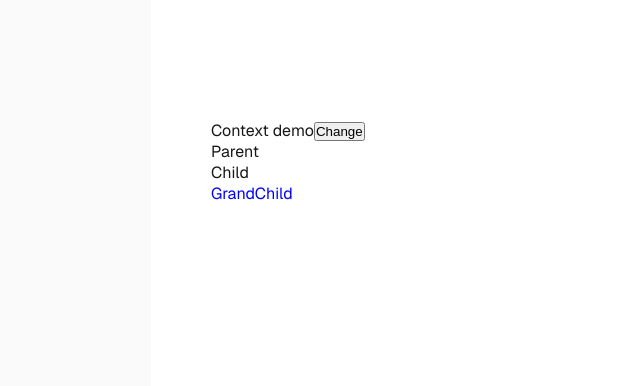
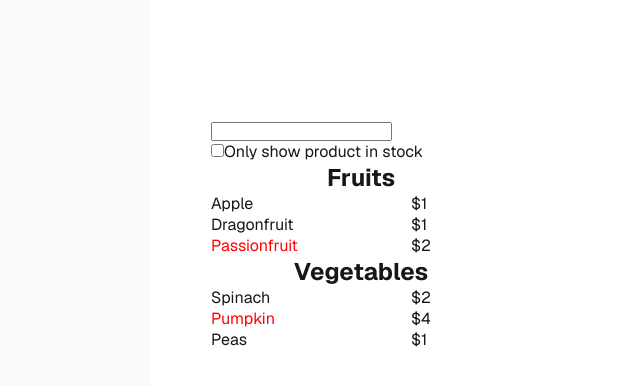
Before and after one commit to mrthetkhine/TuringJSReact13thBatch, a Next.js app in the folder frontend/: page / in a window 1280 px wide. Shown: the top 386 px of the page, without its empty margins (89-729 px from the left). Built offline with nearby package versions, Linux system fonts and the light colour scheme.

Commit message:
add component design

```diff
--- /dev/null
+++ b/frontend/src/app/components/ProductDemo/FilterableProductDemo.jsx
@@ -0,0 +1,142 @@
+import {useState} from "react";
+import './filterable-product.css';
+import classNames from "classnames";
+
+const initData = [
+    { category: "Fruits", price: "$1", stocked: true, name: "Apple" },
+    { category: "Fruits", price: "$1", stocked: true, name: "Dragonfruit" },
+    { category: "Fruits", price: "$2", stocked: false, name: "Passionfruit" },
+    { category: "Vegetables", price: "$2", stocked: true, name: "Spinach" },
+    { category: "Vegetables", price: "$4", stocked: false, name: "Pumpkin" },
+    { category: "Vegetables", price: "$1", stocked: true, name: "Peas" }
+];
+function SearchBar({onFilter})
+{
+    const [formState, setFormState] = useState({
+        item:'',
+        inStock: false,
+    })
+    const onChangeHandler =(e)=>{
+        setFormState({
+            ...formState,
+            item:e.target.value,
+        });
+        onFilter({
+            ...formState,
+            item:e.target.value,
+        })
+    }
+    const labelOnChangeHandler =(e)=>{
+        setFormState({
+            ...formState,
+            inStock:e.target.checked,
+        });
+        onFilter({
+            ...formState,
+            inStock:e.target.checked,
+        })
+    }
+    console.log('formState', formState);
+    return(<div>
+        <div>
+            <input type={"text"} value={formState.item}
+                            onChange={onChangeHandler}/>
+        </div>
+        <div>
+            <input type={"checkbox"} value={formState.inStock}
+                        onChange={labelOnChangeHandler}/>
+            <label>Only show product in stock</label>
+        </div>
+
+    </div>);
+}
+function ProductRow({item})
+{
+    const productClass = classNames({
+        'product-item':true,
+        'out-of-stock': !item.stocked,
+    });
+    return(<div className={"product-row"}>
+        <div className={productClass}>{item.name}</div>
+        <div className={'product-price'}>{item.price}</div>
+    </div>);
+}
+
+function ProductCategoryRow({items})
+{
+    console.log('items ', items);
+    let categoryName= items[0].category;
+    return(<div>
+        <h2 className={'product-category'}>{categoryName}</h2>
+        {
+            items.map((item,index)=><ProductRow key={index} item={item}/>)
+        }
+    </div>);
+}
+function groupByCategory(items)
+{
+    let group = {};
+    for(const item of items)
+    {
+        if(group[item.category]){
+            group[item.category].push(item);
+        }
+        else
+        {
+            group[item.category]= [item];
+        }
+    }
+    return group;
+}
+function ProductTable({items})
+{
+    const group = groupByCategory(items);
+    const categories = Object.keys(group);
+    console.log('Group ',group);
+    console.log('Categories ',categories);
+    return(<div>
+        {
+            categories.map((category,index)=><ProductCategoryRow
+                                                items={group[category]}
+                                                key={index}/>)
+        }
+
+    </div>);
+}
+function filterItemsByName(items,name)
+{
+    console.log('filterItemsByName ',name ,' items ',items);
+    if(name=='')
+    {
+        console.log('Name empty ',name);
+        return [...items];
+    }
+    return items.filter(item=>item.name.includes(name));
+}
+function filterItemByStock(items,stocked)
+{
+    console.log('filterItemByStock ',items , 'stocked ',stocked );
+    if(stocked){
+        return items.filter(item=>item.stocked );
+    }
+    else
+    {
+        return [...items];
+    }
+
+}
+export default function FilterableProductDemo(){
+    const [items,setItems] = useState(initData);
+    const onFilter =(formState)=>{
+
+        console.log('FilterableProductDemo filter form State', formState);
+        let newItems =filterItemByStock(initData,formState.inStock);
+        newItems = filterItemsByName(newItems,formState.item);
+        console.log('Filter  ',newItems);
+        setItems(newItems);
+    }
+    return(<div>
+        <SearchBar onFilter={onFilter}/>
+        <ProductTable items={items} />
+    </div>)
+}
--- /dev/null
+++ b/frontend/src/app/components/ProductDemo/filterable-product.css
@@ -0,0 +1,18 @@
+.product-category
+{
+    text-align: center;
+}
+.out-of-stock
+{
+    color: red;
+}
+.product-item
+{
+    display: inline-block;
+    width: 200px;
+}
+.product-price
+{
+    display: inline-block;
+    width: 100px;
+}
--- /dev/null
+++ b/frontend/src/app/components/context/TodoContext.js
@@ -0,0 +1,6 @@
+import {createContext} from "react";
+
+export const TodoContext = createContext({
+    todos:[],
+    dispatch: null
+});
--- /dev/null
+++ b/frontend/src/app/components/context/TodoCount.jsx
@@ -0,0 +1,10 @@
+import {useContext} from "react";
+import {TodoContext} from "@/app/components/context/TodoContext";
+
+export default function TodoCount()
+{
+    const {todos,dispatch} = useContext(TodoContext);
+    return (<div>
+        <h4> Todo count {todos.length}</h4>
+    </div>);
+}
--- /dev/null
+++ b/frontend/src/app/components/context/TodoListWithContext.jsx
@@ -0,0 +1,56 @@
+import {useContext, useReducer} from "react";
+import todoReducer from "@/app/components/reducer/todoReducer";
+
+import {TodoContext} from "@/app/components/context/TodoContext";
+import {TodoEntry, TodoItem} from "@/app/components/TodoList";
+
+let id = 4;
+function getNextId()
+{
+    return id++;
+}
+export default function TodoListWithContext()
+{
+    const {todos,dispatch} = useContext(TodoContext);
+
+    const onAddTodo = (title)=>{
+        console.log('onAdd Todo ',title);
+        let id = getNextId();
+        const newTodo = {
+            id,
+            title,
+        };
+        dispatch({
+            type:"ADD_TODO",
+            payload:newTodo
+        })
+    }
+    const onDeleteTodo = (todo) => {
+        console.log('Delete todo  ',todo);
+        dispatch({
+            type:"DELETE_TODO",
+            payload:todo
+        })
+
+    }
+    const onUpdateTodo = (todo) => {
+        console.log('update todo  ',todo);
+        dispatch({
+            type:"UPDATE_TODO",
+            payload:todo
+        })
+
+    }
+    return(
+    <div>
+        <TodoEntry onAddTodo={onAddTodo}/>
+        {
+            todos.map(todo=><TodoItem
+                key={todo.id}
+                todo={todo}
+                onDeleteTodo={onDeleteTodo}
+                onUpdateTodo={onUpdateTodo}
+            />)
+        }
+    </div>);
+}
--- /dev/null
+++ b/frontend/src/app/components/context/TodoListWithContextDemo.jsx
@@ -0,0 +1,31 @@
+import {useReducer} from "react";
+import todoReducer from "@/app/components/reducer/todoReducer";
+import {TodoContext} from "@/app/components/context/TodoContext";
+import TodoListWithContext from "@/app/components/context/TodoListWithContext";
+import TodoCount from "@/app/components/context/TodoCount";
+
+const initialTodos = [
+    {
+        id : 1,
+        title: 'Task 1'
+    },
+    {
+        id : 2,
+        title: 'Task 2'
+    },
+    {
+        id : 3,
+        title: 'Task 3'
+    },
+];
+
+export default function TodoListWithContextDemo()
+{
+    const [todos, dispatch] = useReducer(todoReducer,initialTodos);
+    return (<div>
+        <TodoContext.Provider value={{todos, dispatch}}>
+            <TodoCount/>
+            <TodoListWithContext/>
+        </TodoContext.Provider>
+    </div>);
+}
--- a/frontend/src/app/page.js
+++ b/frontend/src/app/page.js
@@ -27,6 +27,8 @@ import IndexKeyIssue from "@/app/components/reconcilation/IndexKeyIssue";
 import CounterWithReducer from "@/app/components/reducer/CounterWithReducer";
 import TodoWithReducer from "@/app/components/reducer/TodoWithReducer";
 import ContextDemo from "@/app/components/context/ContextDemo";
+import TodoListWithContextDemo from "@/app/components/context/TodoListWithContextDemo";
+import FilterableProductDemo from "@/app/components/ProductDemo/FilterableProductDemo";
 export default function Home() {
 
    let style={
@@ -81,7 +83,9 @@ export default function Home() {
          {/* <IndexKeyIssue/>*/}
          {/* <CounterWithReducer/>*/}
          {/* <TodoWithReducer/>*/}
-          <ContextDemo/>
+         {/* <ContextDemo/>*/}
+        {/*  <TodoListWithContextDemo/>*/}
+          <FilterableProductDemo/>
       </main>
     </div>
   );
```
